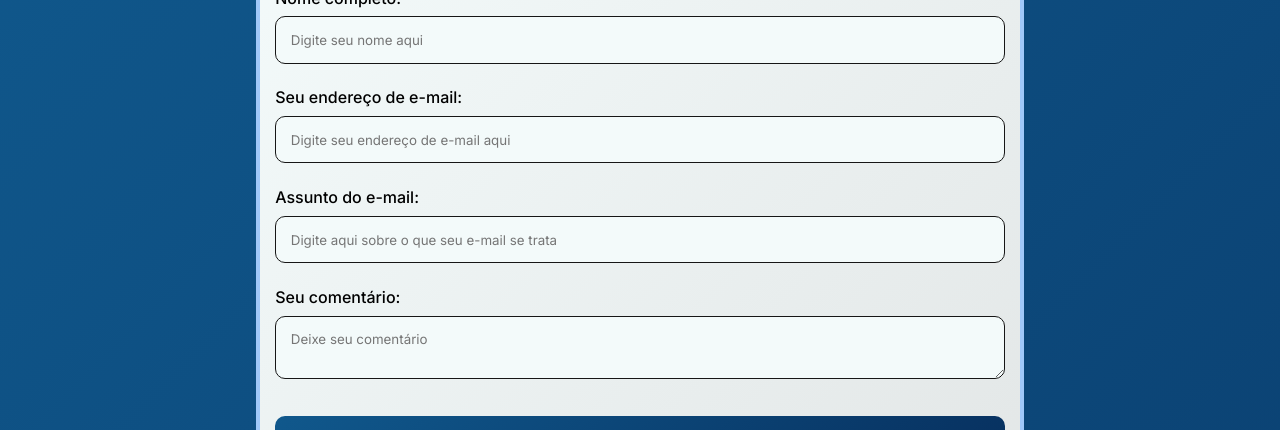
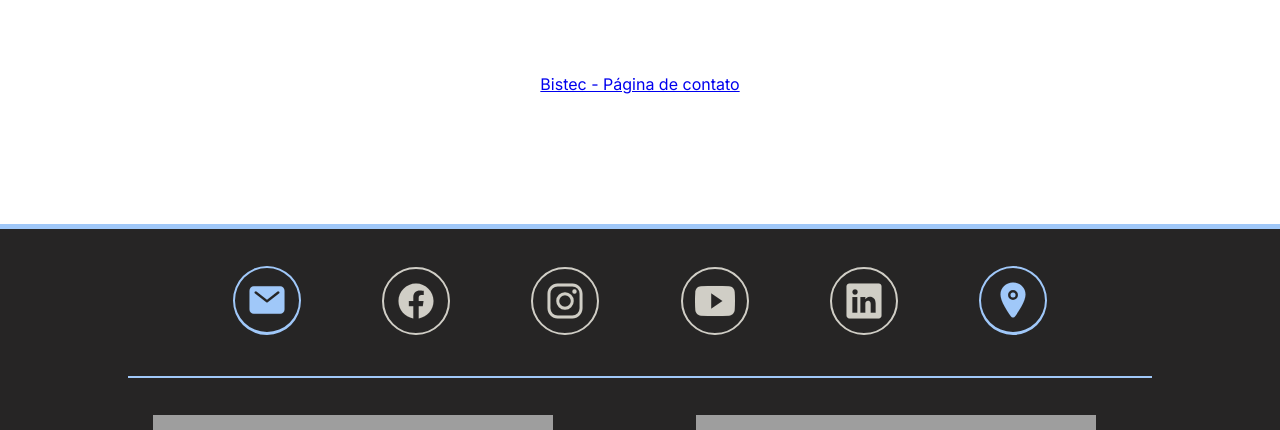
Before and after one commit to guicrispa/bistec.com.br, a PHP site: page /contato.php in a window 1280 px wide. Shown: the part 155-585 px from the top of the page. Run offline with PHP 8.4, Linux system fonts and the light colour scheme; grey boxes are pictures that could not be loaded.

Commit message:
bistec.com.br/contato redirecionando

```diff
--- a/contato.php
+++ b/contato.php
@@ -1,4 +1,11 @@
-<!-- <?php include('templates/header.php'); ?>
+<?php include('templates/header.php'); ?>
+    <article id="first_section" class="article_contact" style="margin-top: 100px;">
+        <div class="formulario2" style="color: white; margin: 200px 20px 130px 20px; display: flex; flex-direction: column; justify-content: center;">
+            <h1 style="text-align: center;">Entre na página de contato aqui:</h1>
+            <a href="https://bistec.com.pt/br/contato" style="text-align: center; text-decoration: underline;">Bistec - Página de contato</a>
+        </div>
+    </article>
+<!--
     <head>
         <link rel="stylesheet" href="./assets/css/styleContato.css">
         <title>Entre em Contato Conosco - Bistec Brasil</title>
@@ -71,7 +78,7 @@
                 </form>
             </div>
         </div>
-    </article>
+    </article> -->
 
     <?php include('templates/footer.php'); ?>
 
@@ -88,4 +95,4 @@
             }
         })
     </script>
-    <script src="/js/menu.js" defer async></script> -->
+    <script src="/js/menu.js" defer async></script>
```
